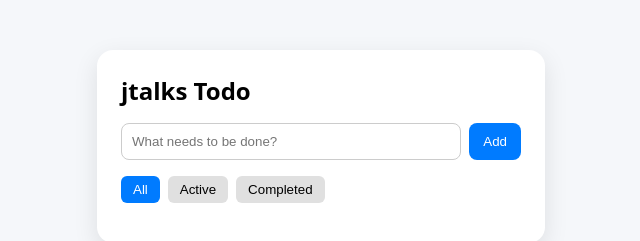
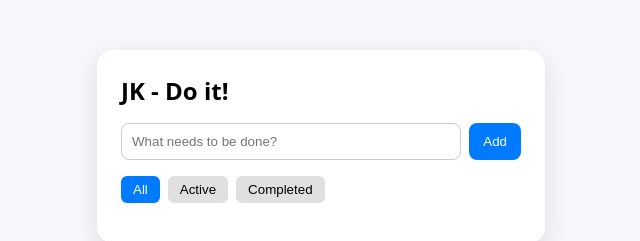
Before and after one commit to jay-talks/AI, a plain HTML site: page index.html in a window 1280 px wide. Shown: the top 241 px of the page, 319-959 px from the left. Drawn offline with Linux system fonts and the light colour scheme.

Commit message:
updated title

```diff
--- a/index.html
+++ b/index.html
@@ -38,7 +38,7 @@
 </head>
 <body>
   <div class="app">
-    <h1>jtalks Todo</h1>
+    <h1>JK - Do it!</h1>
     <div class="composer">
       <input id="newTodo" type="text" placeholder="What needs to be done?">
       <button id="addBtn">Add</button>
```
